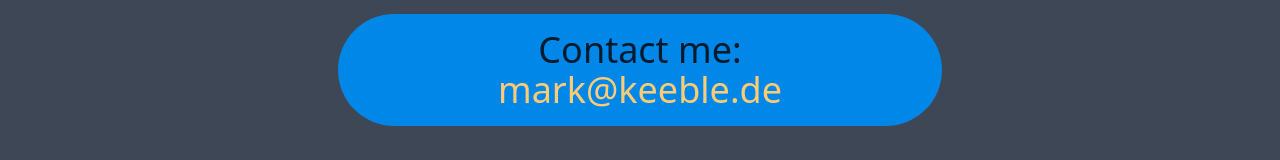
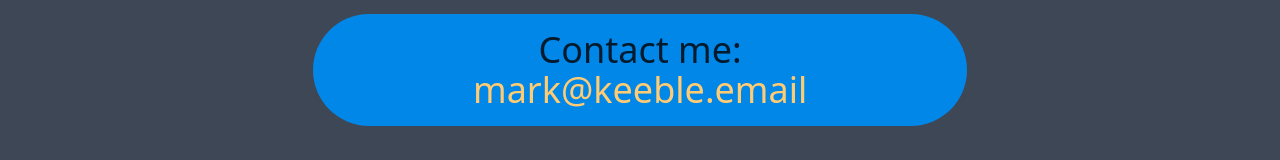
Before and after one commit to mjkeeble/cv_2023_react, a React (Vite) app: page / in a window 1280 px wide. Shown: the part 7220-7380 px from the top of the page. Built offline with nearby package versions, Linux system fonts and the light colour scheme.

Commit message:
change email address

```diff
--- a/src/components/footer/index.tsx
+++ b/src/components/footer/index.tsx
@@ -10,7 +10,7 @@ export const Footer = () => {
           <div className="max-w-[calc(100vw_*_0.95)] rounded-full bg-blue-700 px-14 py-4 lg:px-40">
             <h2 className="rounded text-xl lg:text-4xl">
               Contact me: <br />
-              <p className="text-papaya-400 hover:text-papaya-300">mark@keeble.de</p>
+              <p className="text-papaya-400 hover:text-papaya-300">mark@keeble.email</p>
             </h2>
           </div>
         </Zoom>
--- a/src/components/navbar/index.tsx
+++ b/src/components/navbar/index.tsx
@@ -104,7 +104,7 @@ export const Navbar: React.FC = () => {
 
             <a
               className="mx-4 cursor-pointer text-blue-600 hover:text-blue-300"
-              href="mailto:mark@keeble.email"
+              href="mailto:mark@keeble.de"
             >
               <MdEmail />
             </a>
```
